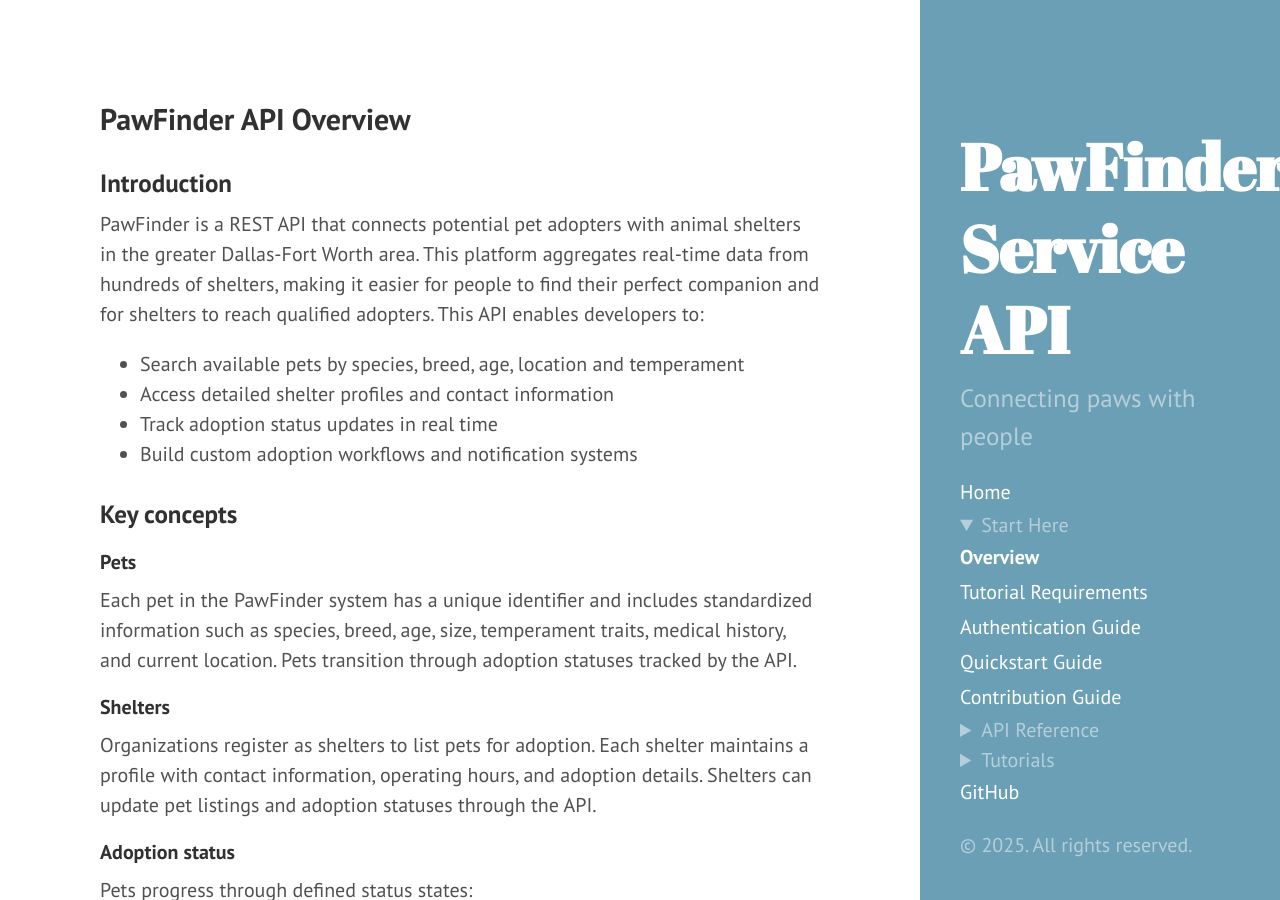
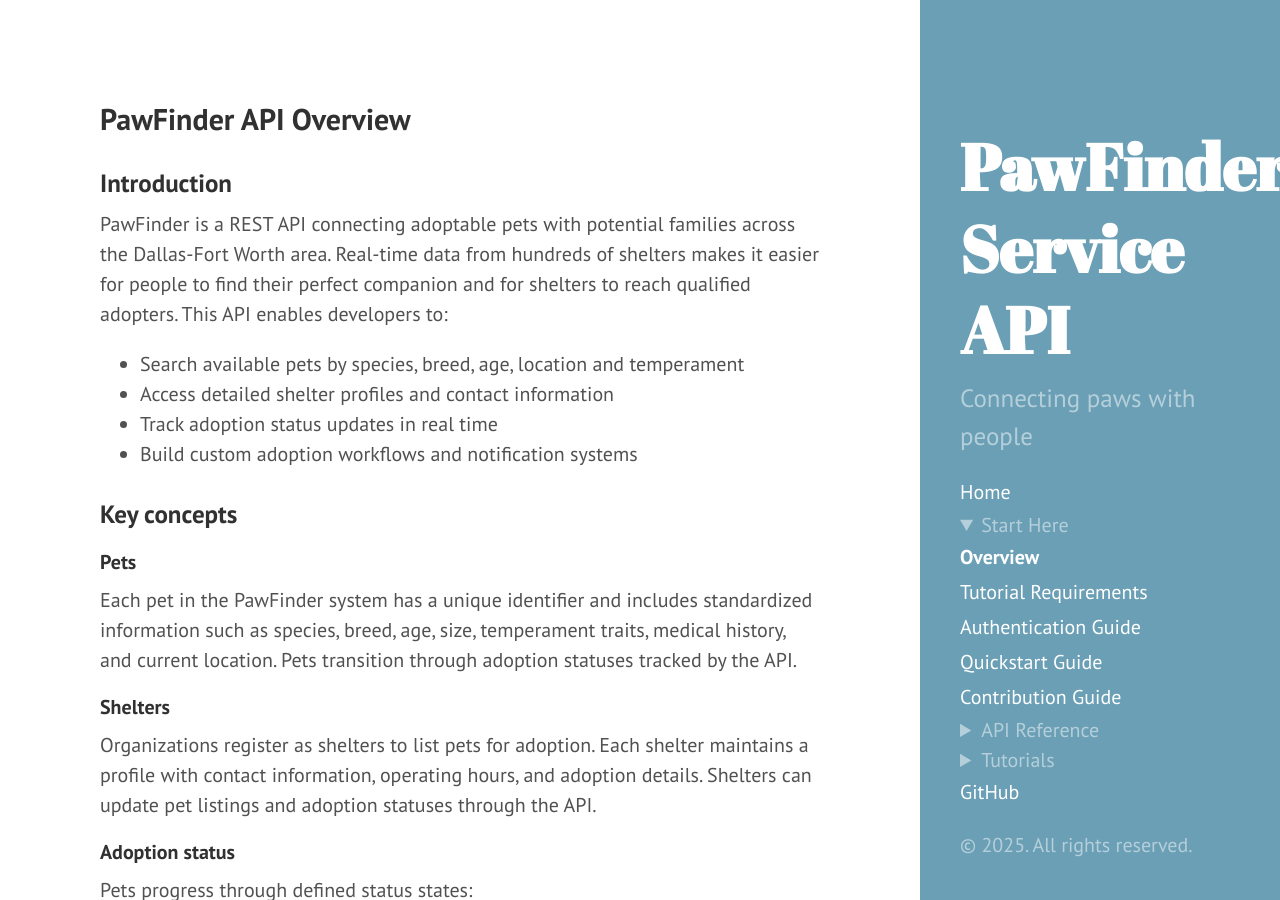
Before and after one commit to rhyannonjoy/pawfinder-service, a Jekyll site: the page built from docs/overview/overview.md, in a window 1280 px wide and 900 px high. Built offline with Jekyll 4.4.1, drawn with Linux system fonts in a browser that asks for light colours.

Commit message:
docs(index-overview): tighten tag line

```diff
--- a/docs/overview/overview.md
+++ b/docs/overview/overview.md
@@ -8,10 +8,10 @@ permalink: /docs/overview/
 
 ### Introduction
 
-PawFinder is a REST API that connects potential pet adopters with animal shelters
-in the greater Dallas-Fort Worth area. This platform aggregates real-time data from
-hundreds of shelters, making it easier for people to find their perfect companion
-and for shelters to reach qualified adopters. This API enables developers to:
+PawFinder is a REST API connecting adoptable pets with potential families across
+the Dallas-Fort Worth area. Real-time data from hundreds of shelters makes it
+easier for people to find their perfect companion and for shelters to reach
+qualified adopters. This API enables developers to:
 
 - Search available pets by species, breed, age, location and temperament
 - Access detailed shelter profiles and contact information
```
Also changed, not shown: index.md (+3 -3 lines).
